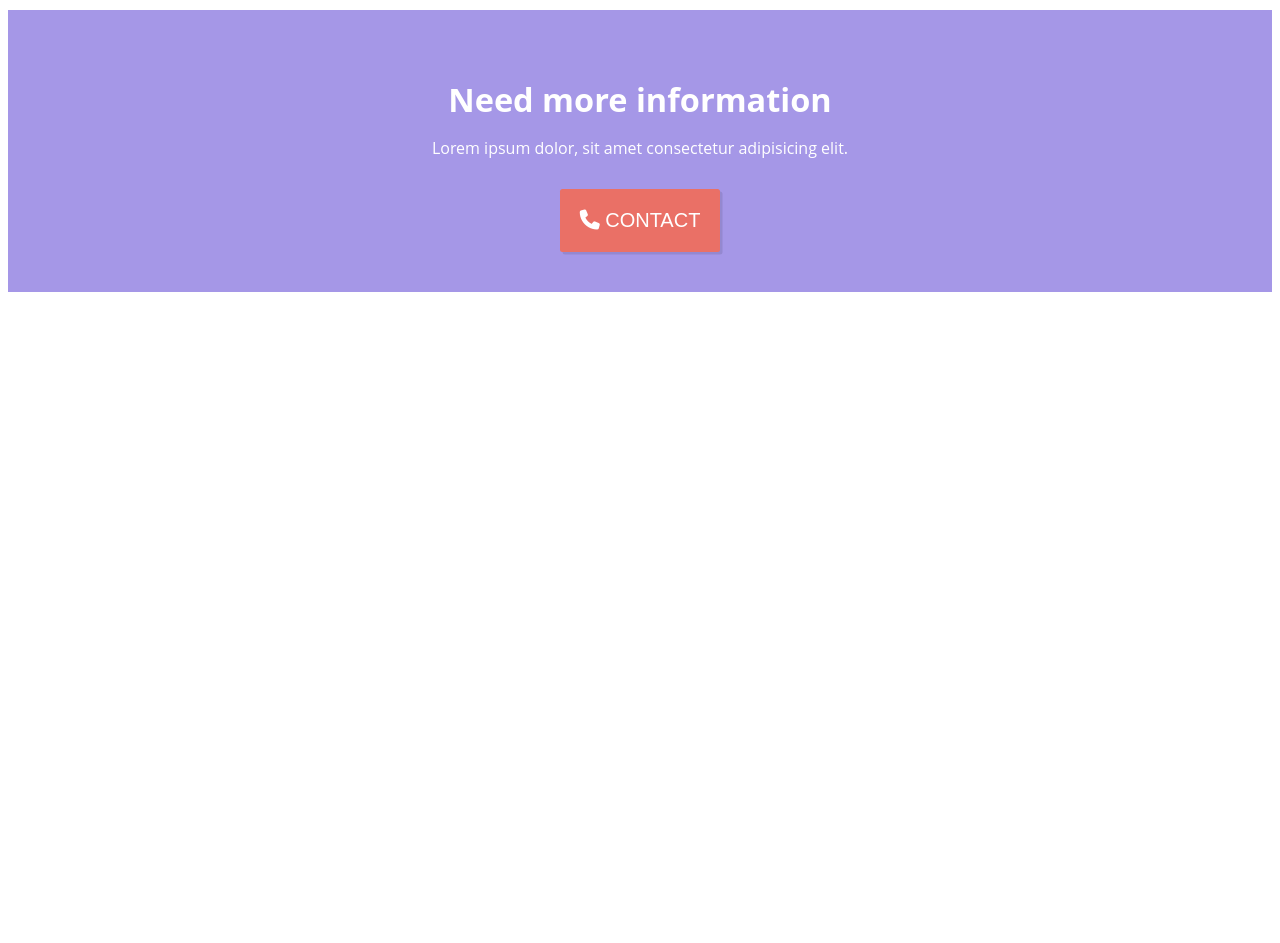
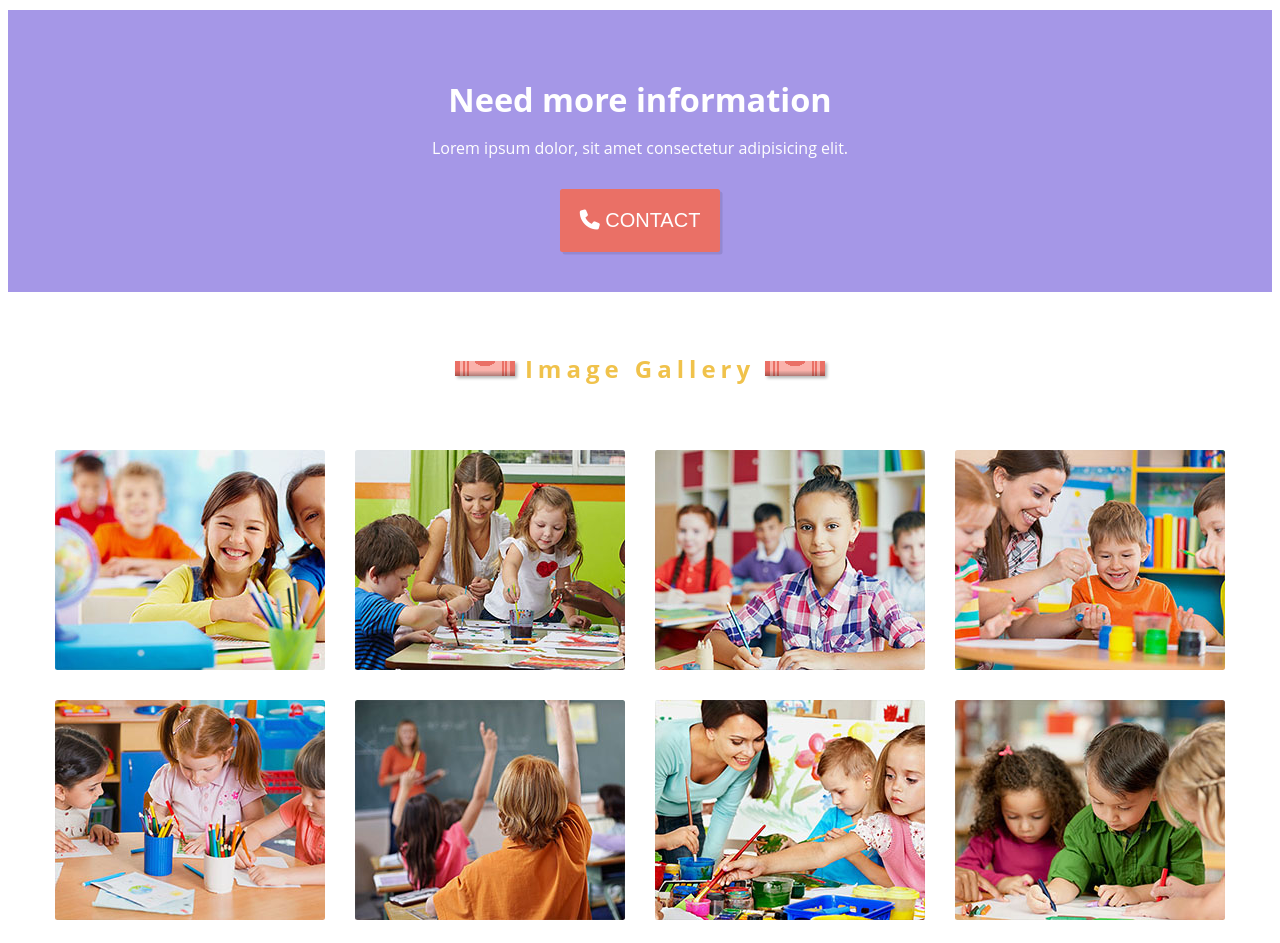
Before and after one commit to kevin123450/school, a plain HTML site: page index.html in a window 1280 px wide. Shown: the part 1130-2073 px from the top of the page. Before the commit the page ends 1430 px from the top, so only its background shows below. Drawn offline with Linux system fonts and the light colour scheme.

Commit message:
image gallery

```diff
--- a/css/layout.css
+++ b/css/layout.css
@@ -20,6 +20,8 @@
 *****************/
 .mr-auto, .mx-auto{margin-right: auto; }
 .ml-auto, .mx-auto{margin-left: auto; }
+
+.m-6{margin: var(--distance-6); }
 
 .mt-0, .my-0{ margin-top: var(--distance-0); } /* 0rem */
 .mb-0, .my-0{ margin-bottom: var(--distance-0); }
--- a/index.html
+++ b/index.html
@@ -163,9 +163,9 @@
 
     <!-- Features Heading -->
     <section class="d-flex justify-content-center align-items-center my-15">
-        <div class="crayon" style="--crayon-color:#b5d56a; --crayon-paper-color:#e4f0cc; --crayon-color:#b5d56a; "></div>
+        <div class="crayon" style="--crayon-color:#b5d56a; --crayon-paper-color:#e4f0cc; --crayon-line-color:#b5d56a; "></div>
         <h2 class="mx-4 text-cozy">Our Features</h2>
-        <div class="crayon" style="--crayon-color:#b5d56a; --crayon-paper-color:#e4f0cc; --crayon-color:#b5d56a; "></div>
+        <div class="crayon" style="--crayon-color:#b5d56a; --crayon-paper-color:#e4f0cc; --crayon-line-color:#b5d56a; "></div>
     </section>
 
     <!-- Features -->
@@ -261,6 +261,7 @@
         </div>
     </section>
 
+    <!-- Contact -->
     <section class="p-15 bg-primary">
         <div class="d-flex flex-column justify-content-center align-items-center text-white ">
             <h1 class="mb-6">Need more information</h1>
@@ -272,5 +273,27 @@
         </div>
     </section>
 
+    <!-- Image Gallery Heading -->
+    <section class="d-flex justify-content-center align-items-center mt-15 mb-12">
+        <div class="crayon" style="--crayon-color:#ea7066; --crayon-paper-color:#fab2ab; --crayon-line-color:#ea7066; "></div>
+        <h2 class="mx-4 text-warning">Image Gallery</h2>
+        <div class="crayon" style="--crayon-color:#ea7066; --crayon-paper-color:#fab2ab; --crayon-line-color:#ea7066; "></div>
+    </section>
+
+    <!-- Image Gallery -->
+    <section class="d-flex justify-content-center align-items-center ">
+        <!-- Images -->
+        <div class="d-flex justify-content-center flex-wrap max-width">
+            <img src="images/gallery/gallery-img1.jpg" class="border-radius m-6" alt="image of children at school">
+            <img src="images/gallery/gallery-img2.jpg" class="border-radius m-6" alt="image of children at school">
+            <img src="images/gallery/gallery-img3.jpg" class="border-radius m-6" alt="image of children at school">
+            <img src="images/gallery/gallery-img4.jpg" class="border-radius m-6" alt="image of children at school">
+            <img src="images/gallery/gallery-img5.jpg" class="border-radius m-6" alt="image of children at school">
+            <img src="images/gallery/gallery-img6.jpg" class="border-radius m-6" alt="image of children at school">
+            <img src="images/gallery/gallery-img7.jpg" class="border-radius m-6" alt="image of children at school">
+            <img src="images/gallery/gallery-img8.jpg" class="border-radius m-6" alt="image of children at school">
+        </div>
+    </section>
+
 </body>
 </html>
```
